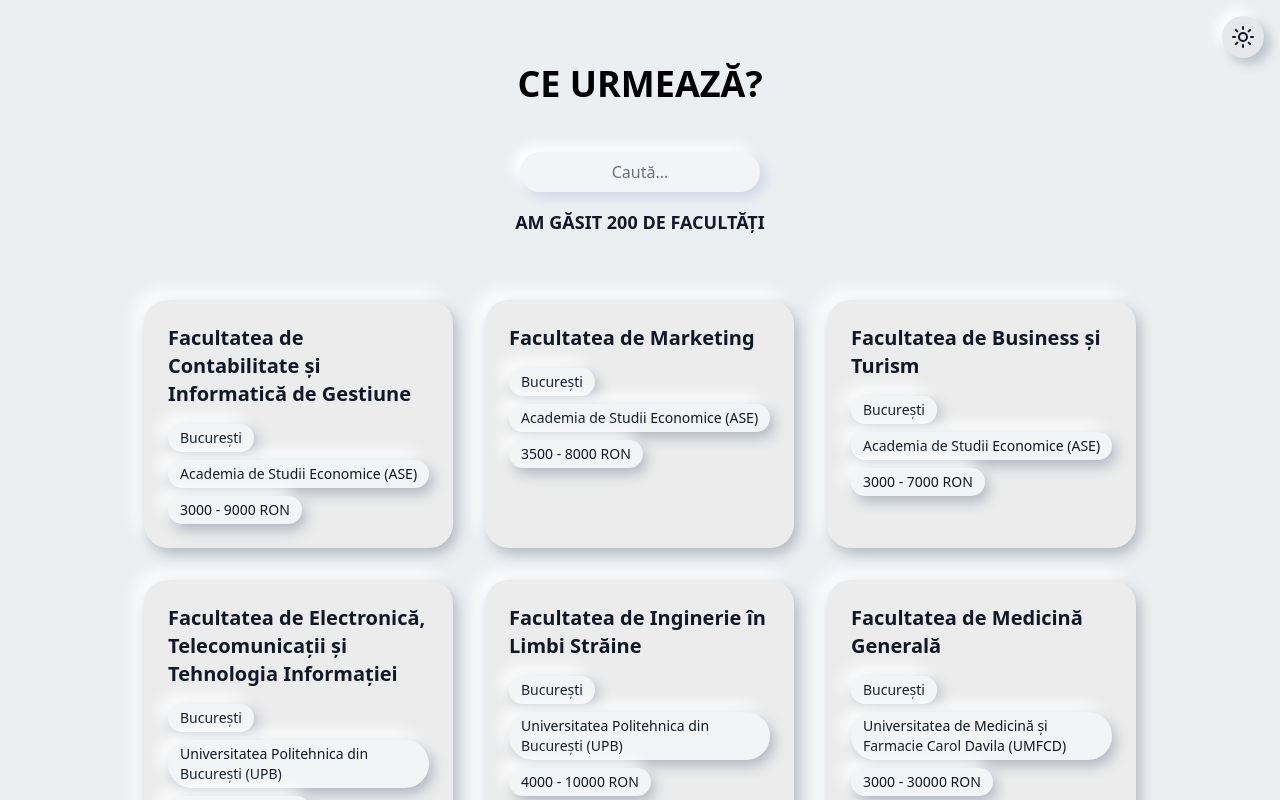
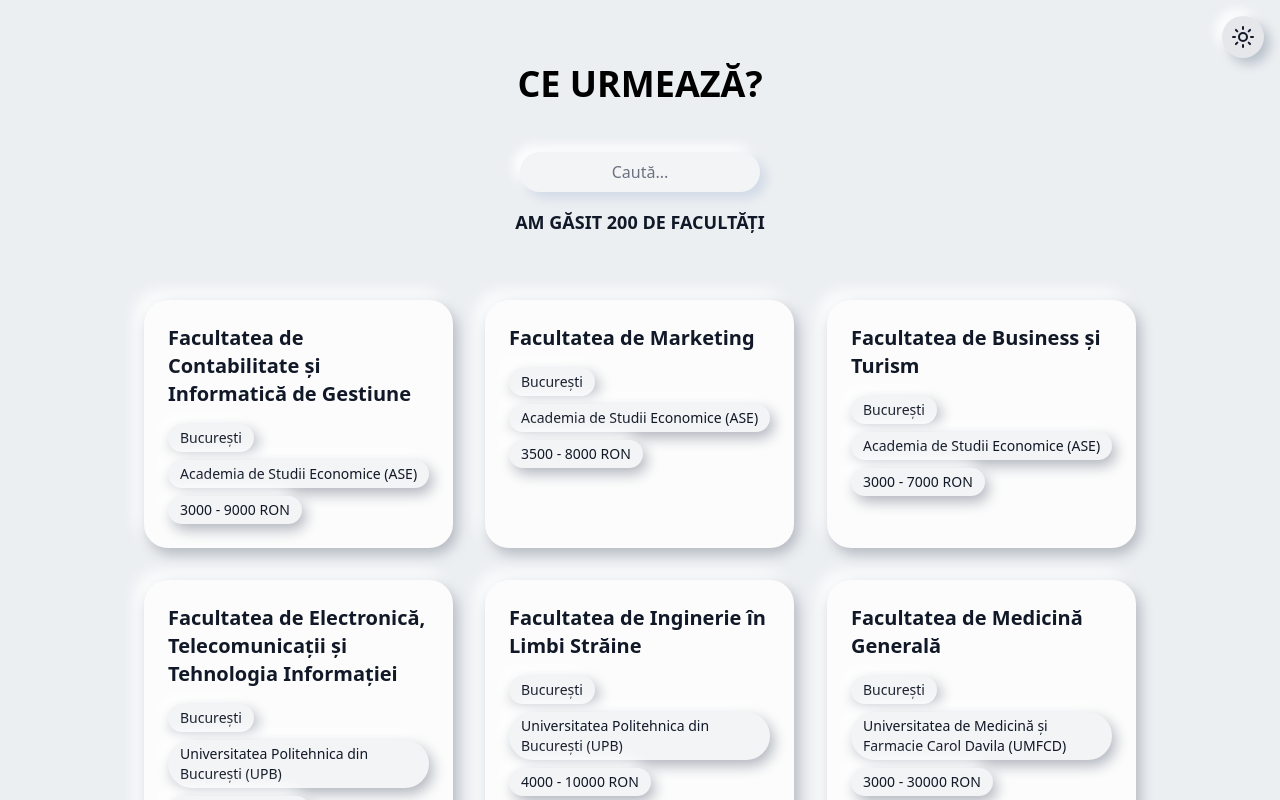
Before and after one commit to Keyrif/ce-urmeaza, a React (Vite) app: page / in a window 1280 px wide. Both pictures are taken after a click on the button "AFIȘEAZĂ TOATE FACULTĂȚILE". Shown: the top 800 px of the page. Built offline with nearby package versions, Linux system fonts and the light colour scheme.

Commit message:
Update ResultsGrid.jsx

```diff
--- a/src/components/ResultsGrid.jsx
+++ b/src/components/ResultsGrid.jsx
@@ -11,7 +11,7 @@ const ResultCard = React.memo(function ResultCard({ f, darkMode, neumorphicShado
         setTimeout(() => setSelectedUniversity(f), 100);
       }}
       className={`p-6 rounded-3xl cursor-pointer overflow-hidden focus:outline-none ${
-        darkMode ? "bg-slate-700 text-white" : "bg-[#ececec] text-gray-900"
+        darkMode ? "bg-slate-700 text-white" : "bg-[#fcfcfc] text-gray-900"
       }`}
       style={{ boxShadow: neumorphicShadow, willChange: "transform" }}
       whileHover={{ scale: 1.02 }}
```
